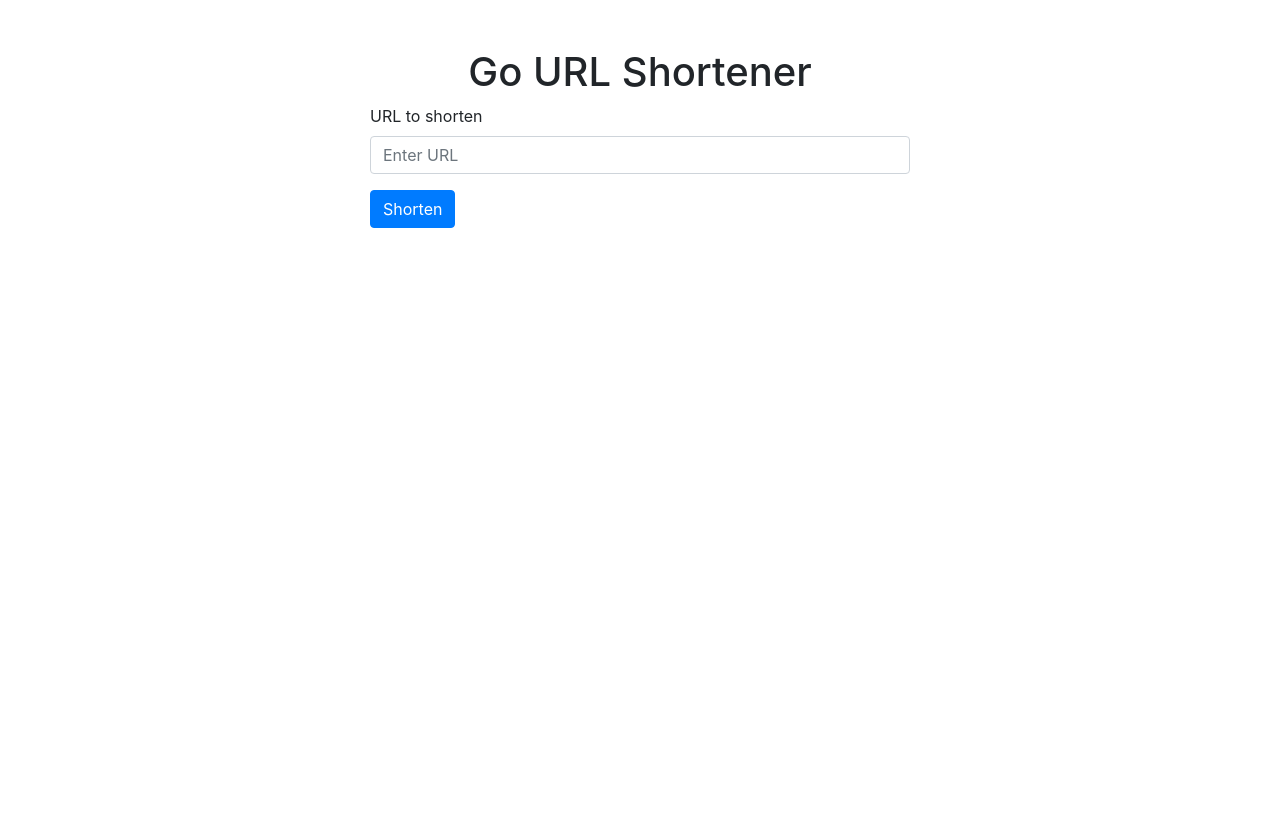
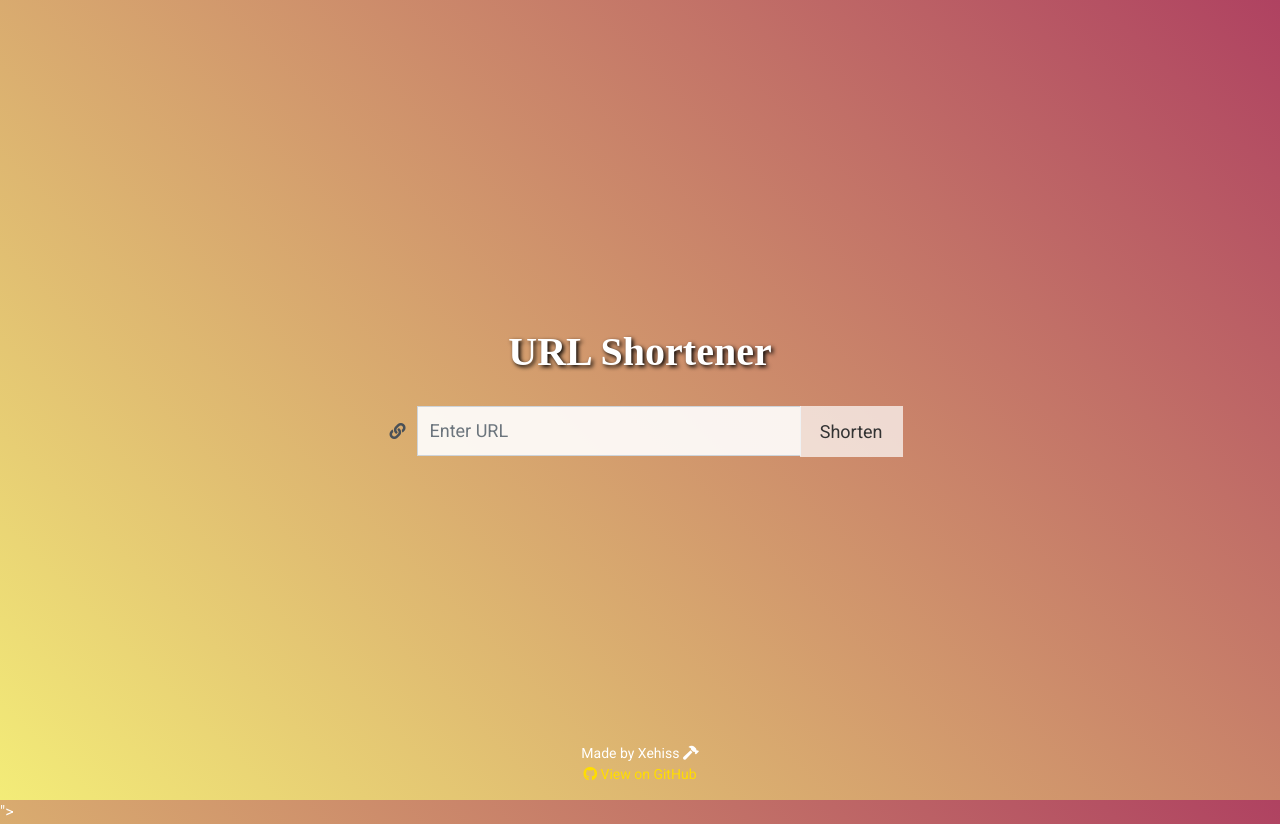
Before and after one commit to Xehiss/go-url-shortener, a plain HTML site: page static/index.html in a window 1280 px wide. Before the commit the page ends 800 px from the top, so only its background shows below. Drawn offline with nearby package versions, Linux system fonts and the light colour scheme.

Commit message:
Final commit

```diff
--- a/static/app.js
+++ b/static/app.js
@@ -11,8 +11,24 @@ document.getElementById('url-form').addEventListener('submit', function(e) {
         document.getElementById('result').style.display = 'block';
         document.getElementById('short-url').href = data;
         document.getElementById('short-url').textContent = data;
+        generateQR(data);
     })
     .catch((error) => {
         console.error('Error:', error);
     });
 });
+
+function generateQR(shortUrl) {
+    // Clear out the QR code div first, in case a previous QR code was generated
+    var qrDiv = document.getElementById("qrcode");
+    qrDiv.innerHTML = "";
+
+    var qrcode = new QRCode(qrDiv, {
+        text: shortUrl,
+        width: 128,
+        height: 128,
+        colorDark : "#000000",
+        colorLight : "#ffffff",
+        correctLevel : QRCode.CorrectLevel.H
+    });
+}
--- a/static/index.html
+++ b/static/index.html
@@ -1,29 +1,103 @@
 <!DOCTYPE html>
 <html>
 <head>
-    <title>Go URL Shortener</title>
+    <title>URL Shortener</title>
     <link href="https://stackpath.bootstrapcdn.com/bootstrap/4.5.0/css/bootstrap.min.css" rel="stylesheet">
+    <link href="https://fonts.googleapis.com/css?family=Roboto:400,700&display=swap" rel="stylesheet">
+    <link href="https://cdnjs.cloudflare.com/ajax/libs/font-awesome/5.15.3/css/all.min.css" rel="stylesheet">
+    <style>
+        body {
+            font-family: 'Roboto', sans-serif;
+            background: linear-gradient(45deg, #f3ec78, #af4261);
+            height: 100vh;
+            color: #fff;
+        }
+        .container {
+            height: 100vh;
+            display: flex;
+            align-items: center;
+            justify-content: center;
+        }
+        .form-control {
+            border-radius: 0;
+            height: 50px;
+            font-size: 18px;
+            background: rgba(255, 255, 255, 0.9);
+            color: #333;
+        }
+        .btn {
+            border-radius: 0;
+            font-size: 18px;
+            padding: 12px 20px;
+            background: rgba(255, 255, 255, 0.7);
+            color: #333;
+            border: 0;
+            transition: background 0.3s ease;
+        }
+        .btn:hover {
+            background: rgba(255, 255, 255, 0.9);
+        }
+        h1 {
+            font-family: 'Montserrat';
+            color: #fff;
+            font-weight: bold;
+            margin-bottom: 30px;
+            text-shadow: 2px 2px 4px #000000;
+        }
+        #result {
+            margin-top: 30px;
+        }
+        a {
+            color: #ffdd00;
+            text-decoration: none;
+        }
+        .input-group-text {
+            background: transparent;
+            border: none;
+        }
+        .footer {
+            position: fixed;
+            bottom: 0;
+            width: 100%;
+            text-align: center;
+            color: #fff;
+            font-size: 14px;
+            padding: 15px 0;
+        }
+    </style>
 </head>
 <body>
     <div class="container">
-        <div class="row mt-5">
-            <div class="col-md-6 offset-md-3">
-                <h1 class="text-center">Go URL Shortener</h1>
-                <form id="url-form">
-                    <div class="form-group">
-                        <label for="url">URL to shorten</label>
-                        <input type="text" id="url" class="form-control" placeholder="Enter URL">
+        <div class="col-lg-6 mx-auto text-center">
+            <h1>URL Shortener</h1>
+            <form id="url-form">
+                <div class="input-group mb-3">
+                    <div class="input-group-prepend">
+                        <span class="input-group-text"><i class="fas fa-link"></i></span>
                     </div>
-                    <button type="submit" class="btn btn-primary">Shorten</button>
-                </form>
-                <div class="form-group mt-3" id="result" style="display: none;">
-                    <label for="short-url">Short URL:</label>
-                    <a id="short-url"></a>
+                    <input type="text" id="url" class="form-control" placeholder="Enter URL" aria-label="Enter URL" aria-describedby="button-addon2">
+                    <div class="input-group-append">
+                        <button class="btn btn-outline-secondary" type="submit" id="button-addon2">Shorten</button>
+                    </div>
                 </div>
+            </form>
+            <div class="form-group" id="result" style="display: none;">
+                <h4>Short URL:</h4>
+                <a id="short-url"></a>
             </div>
         </div>
     </div>
+    <div id="qrcode" style="position: fixed; bottom: 10%; right: 5%; width: 128px; height: 128px;"></div>
+        "></div>
+    <div class="footer">
+        Made by Xehiss <i class="fas fa-hammer"></i>
+        <br>
+        <a href="https://github.com/Xehiss/go-url-shortener" target="_blank">
+            <i class="fab fa-github"></i> View on GitHub
+        </a>
+    </div>
+    <script src="app.js"></script>
+    <script src="https://cdn.rawgit.com/davidshimjs/qrcodejs/gh-pages/qrcode.min.js"></script>
 
-    <script src="app.js"></script>
 </body>
 </html>
```
Also changed, not shown: 3 other files.
